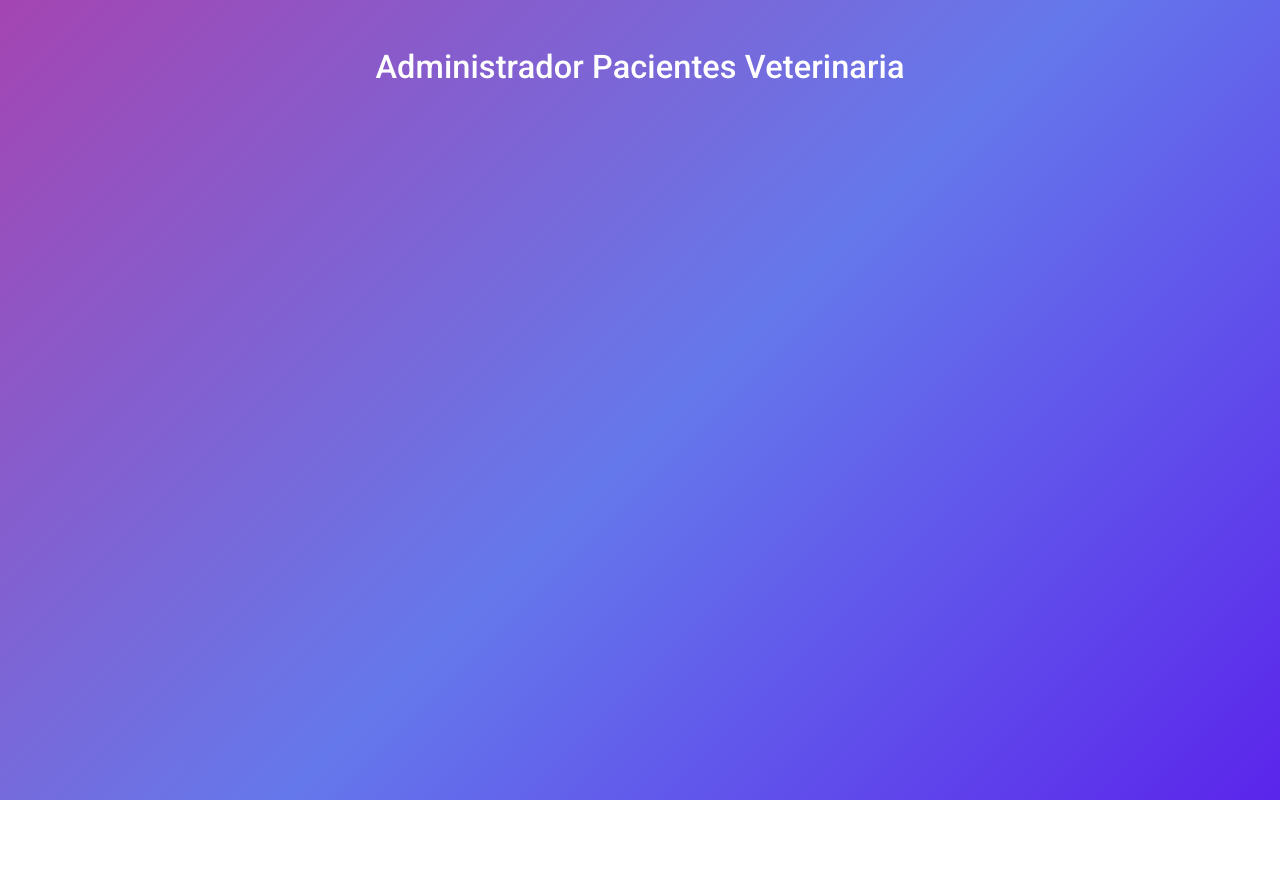
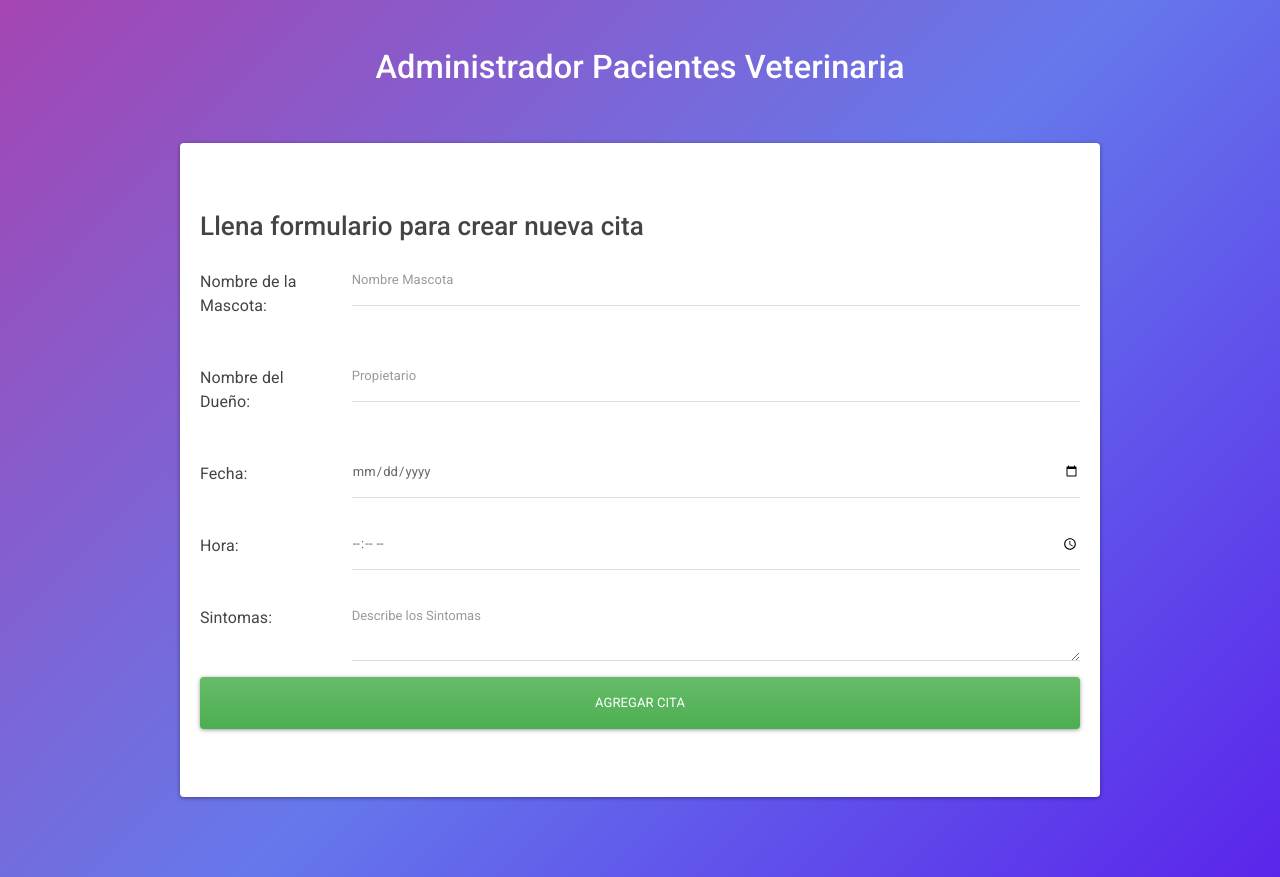
Before and after one commit to salinassilvio/pacientesveterinaria, a React (Create React App) app in the folder pacientesveterinaria/: page / in a window 1280 px wide. Before the commit the page ends 800 px from the top, so only its background shows below. Built offline with nearby package versions, Linux system fonts and the light colour scheme.

Commit message:
Se realiza la creacion de un formalario utilizando las clases de bootstrap.

```diff
--- a/pacientesveterinaria/src/App.js
+++ b/pacientesveterinaria/src/App.js
@@ -1,6 +1,7 @@
 import React,{Component} from 'react';
 import './bootstrap.min.css';
 import  Header from './components/Header';
+import  NuevaCita from './components/NuevaCita';
 
 class App extends Component {
   state = {  }
@@ -8,6 +9,12 @@
     return (
       <div className="container">
         <Header titulo='Administrador Pacientes Veterinaria'></Header>
+        <div className="row">
+          <div className="col-md-10 mx-auto">
+          <NuevaCita></NuevaCita>
+          </div>
+        </div>
+
       </div>
      );
   }
--- /dev/null
+++ b/pacientesveterinaria/src/components/NuevaCita.js
@@ -0,0 +1,84 @@
+import React, { Component } from 'react';
+
+class NuevaCita extends Component {
+    state = {
+
+     }
+
+    render() {
+        return (
+            <div className="card mt-5 py-5">
+              <div className="card-body">
+                <h2 className="card-title">Llena formulario para crear nueva cita</h2>
+                    <form method="" action="">
+                    <div className="form-group row">
+                            <label className="col-sm-4 col-lg-2 col-form-label">Nombre de la Mascota:</label>
+                            <div className="col-sm-8 col-lg-10">
+                                <input
+                                    id = "mascota"
+                                    type="text"
+                                    className="form-control"
+                                    placeholder="Nombre Mascota"
+                                    name="mascota"
+
+                                />
+                            </div>
+                        </div>{/*form group cierre */}
+                        <div className="form-group row">
+                            <label className="col-sm-4 col-lg-2 col-form-label">Nombre del Dueño:</label>
+                            <div className="col-sm-8 col-lg-10">
+                                <input
+                                    type="text"
+                                    className="form-control"
+                                    placeholder="Propietario"
+                                    name="propietario"
+
+                                />
+                            </div>
+                        </div>{/*form group cierre */}
+                        <div className="form-group row">
+                            <label className="col-sm-4 col-lg-2 col-form-label">Fecha:</label>
+                            <div className="col-sm-8 col-lg-10">
+                                <input
+                                    type="date"
+                                    className="form-control"
+                                    placeholder="Fecha"
+                                    name="fecha"
+
+                                />
+                            </div>
+                        </div>{/*form group cierre */}
+                        <div className="form-group row">
+                            <label className="col-sm-4 col-lg-2 col-form-label">Hora:</label>
+                            <div className="col-sm-8 col-lg-10">
+                                <input
+                                    type="time"
+                                    className="form-control"
+                                    placeholder="Hora"
+                                    name="hora"
+
+                                />
+                            </div>
+                        </div>{/*form group cierre */}
+                        <div className="form-group row">
+                            <label className="col-sm-4 col-lg-2 col-form-label">Sintomas:</label>
+                            <div className="col-sm-8 col-lg-10">
+                                <textarea
+                                  className="form-control"
+                                    name="sintomas"
+                                    placeholder="Describe los Sintomas"
+
+                                >
+                                </textarea>
+                            </div>
+                        </div>{/*form group cierre */}
+
+                        <input type="submit" className="py-3 mt-2 btn btn-success btn-block" value="Agregar Cita"/>
+                    </form>
+              </div>
+            </div>
+        );
+    }
+}
+
+export default NuevaCita;
```
Also changed, not shown: pacientesveterinaria/src/index.css (indentation only).
